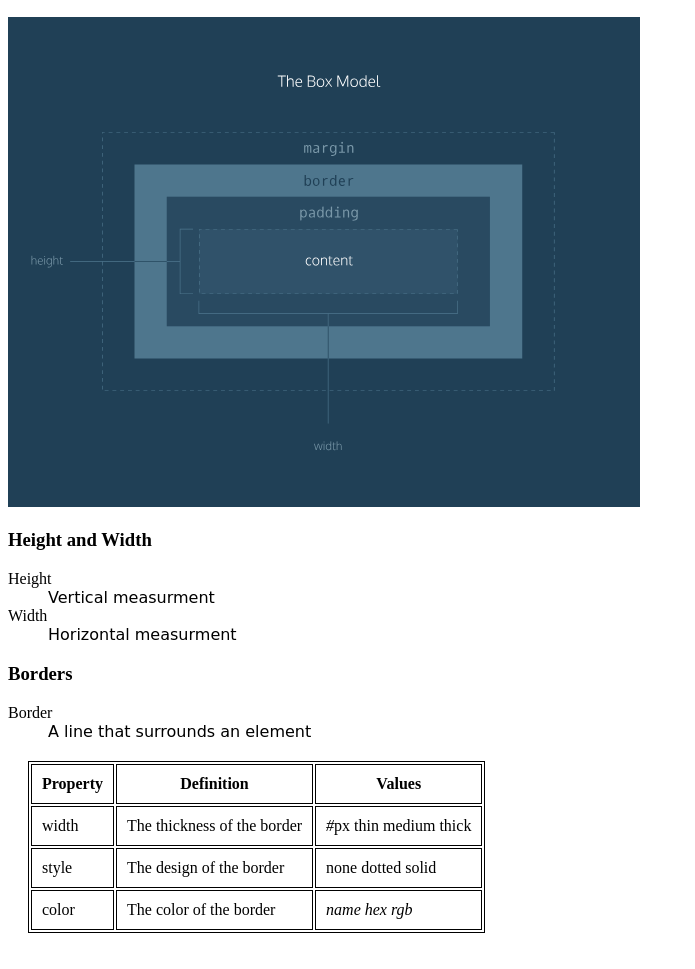
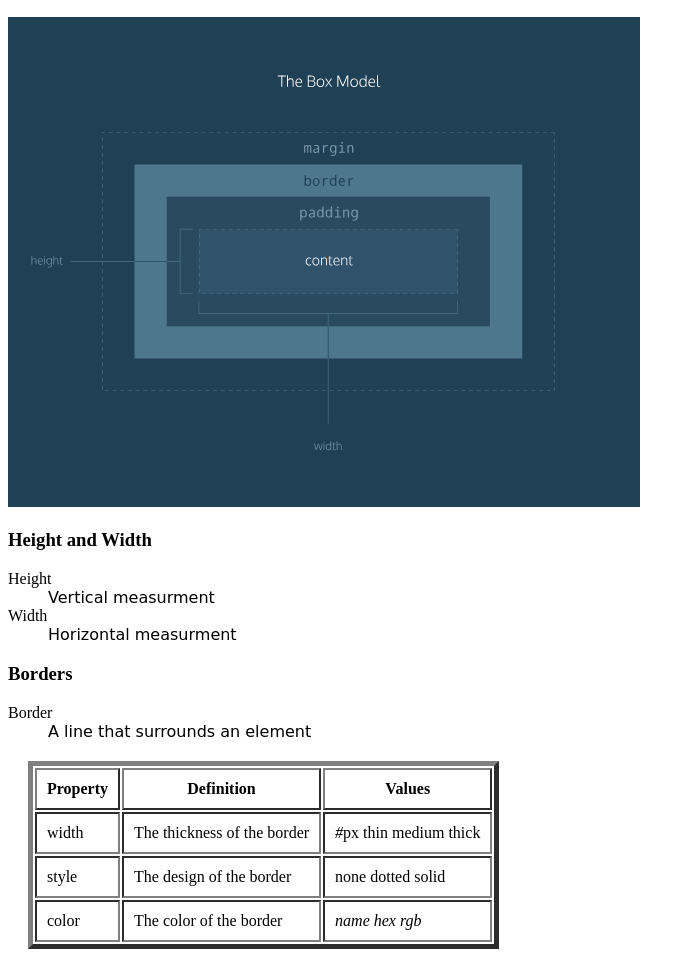
Before and after one commit to LoneWolf1990/positioningStudyGuide, a plain HTML site: page index.html in a window 1280 px wide. Shown: the part 110-1079 px from the top of the page, without its empty margins (0-695 px from the left). Drawn offline with Linux system fonts and the light colour scheme.

```diff
--- a/resources/css/styles.css
+++ b/resources/css/styles.css
@@ -1,6 +1,22 @@
+h1 {
+
+}
+
+table {
+    border: 5px outset gray;
+}
+
 table, td, th {
     margin: 20px;
-    border: 1px solid black;
+
+}
+
+th {
+    border: 2px outset gray;
+}
+
+td {
+    border: 2px inset gray;
 }
 
 th, td {
```
Also changed, not shown: display.html (added), flex.html (added).
